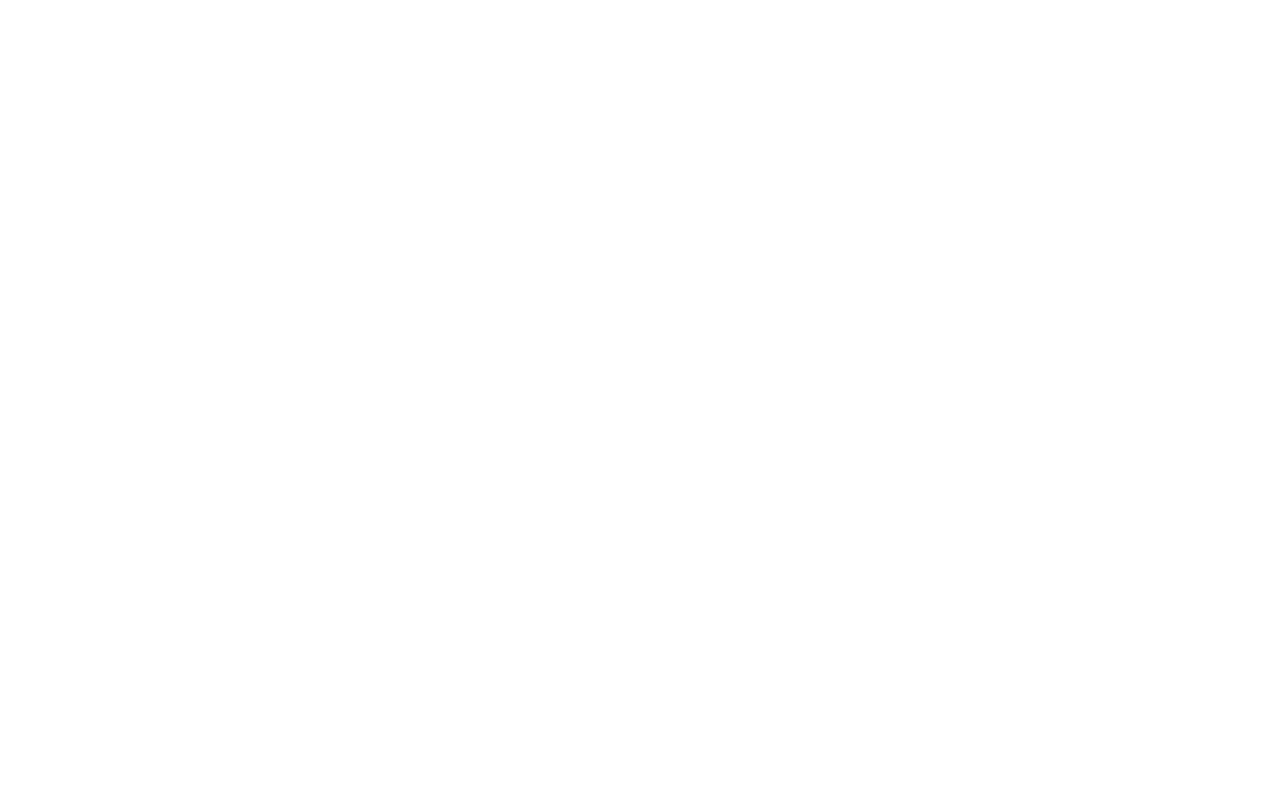
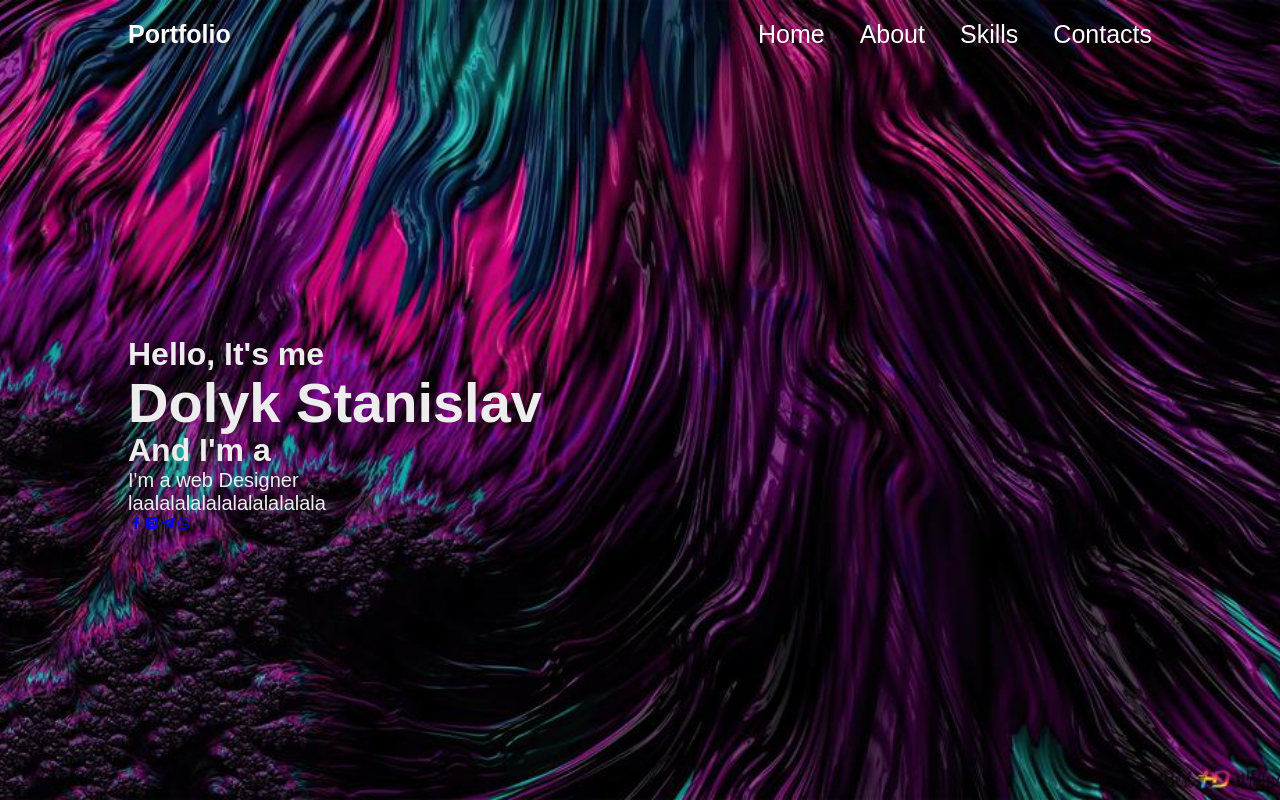
Before and after one commit to Stason4ik651/resume, an Angular app: page / in a window 1280 px wide. Built offline with nearby package versions, Linux system fonts and the light colour scheme.

Commit message:
create home component

```diff
--- a/src/app/app.component.html
+++ b/src/app/app.component.html
@@ -1,2 +1,4 @@
 <app-header></app-header>
-<router-outlet></router-outlet>
+<app-home></app-home>
+
+<!--<router-outlet></router-outlet>-->
--- a/src/app/components/home/home.component.css
+++ b/src/app/components/home/home.component.css
@@ -0,0 +1,32 @@
+.home {
+  position: relative;
+  width: 100%;
+  justify-content: space-between;
+  height: 100vh;
+  background: url("/assets/images/back.jpg");
+  background-size: cover;
+  background-position: center;
+  display: flex;
+  align-items: center;
+  padding: 70px 10% 0;
+}
+
+.home-content {
+  max-width: 600px;
+}
+
+.home-content h3 {
+  font-size: 32px;
+  font-weight: 700;
+}
+
+.home-content h1 {
+  font-size: 56px;
+  font-weight: 700;
+  margin: -3px 0;
+}
+
+.home-content p {
+  font-size: 20px;
+
+}
--- a/src/app/components/home/home.component.html
+++ b/src/app/components/home/home.component.html
@@ -1 +1,15 @@
-<p>home works!</p>
+<section class="home">
+  <div class="home-content">
+    <h3>Hello, It's me</h3>
+    <h1>Dolyk Stanislav</h1>
+    <h3>And I'm a</h3>
+    <p>I'm a web Designer
+      <br> laalalalalalalalalalalala</p>
+    <div class="home-sci">
+      <a href="#"><i class='bx bxl-facebook'></i></a>
+      <a href="#"><i class='bx bxl-instagram-alt' ></i></a>
+      <a href="#"><i class='bx bxl-telegram' ></i></a>
+      <a href="#"><i class='bx bxl-whatsapp' ></i></a>
+    </div>
+  </div>
+</section>
--- a/src/index.html
+++ b/src/index.html
@@ -6,6 +6,8 @@
   <base href="/">
   <meta name="viewport" content="width=device-width, initial-scale=1">
   <link rel="icon" type="image/x-icon" href="favicon.ico">
+  <link href='https://unpkg.com/boxicons@2.1.4/css/boxicons.min.css' rel='stylesheet'>
+
 </head>
 <body>
   <app-root></app-root>
```
Also changed, not shown: src/assets/images/back.jpg (added).
